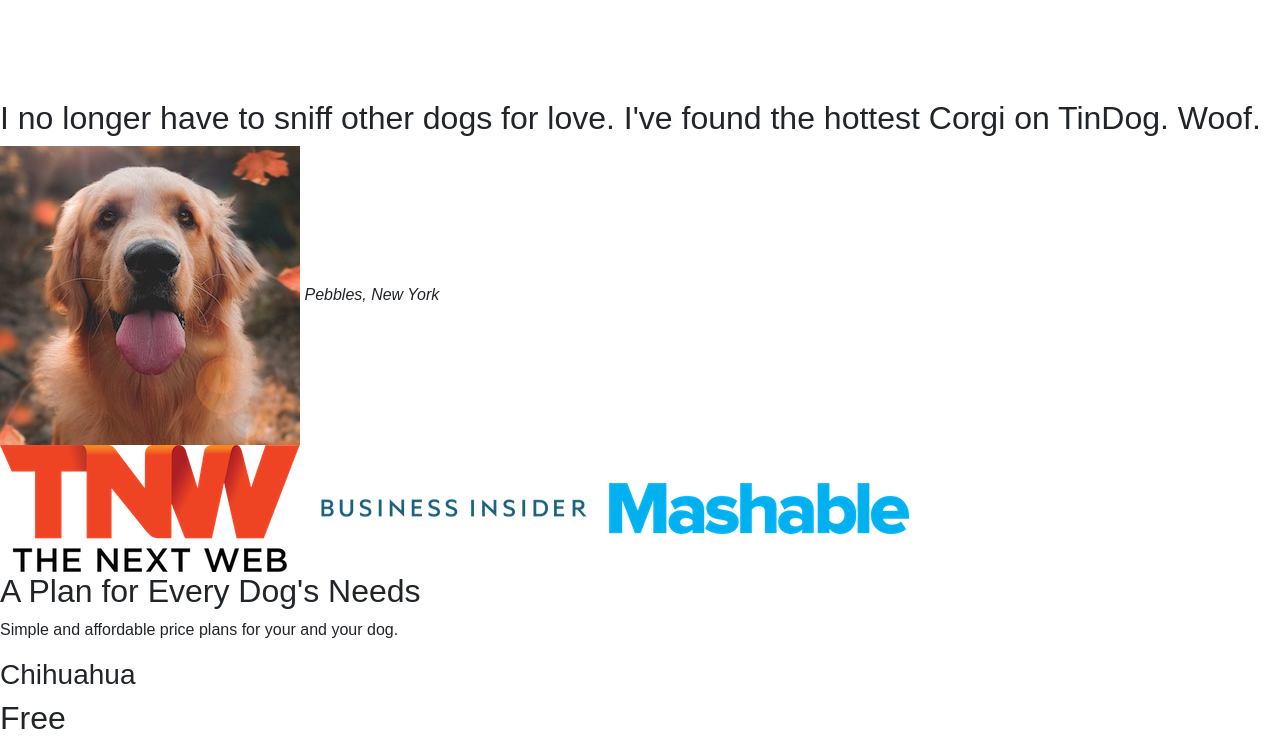
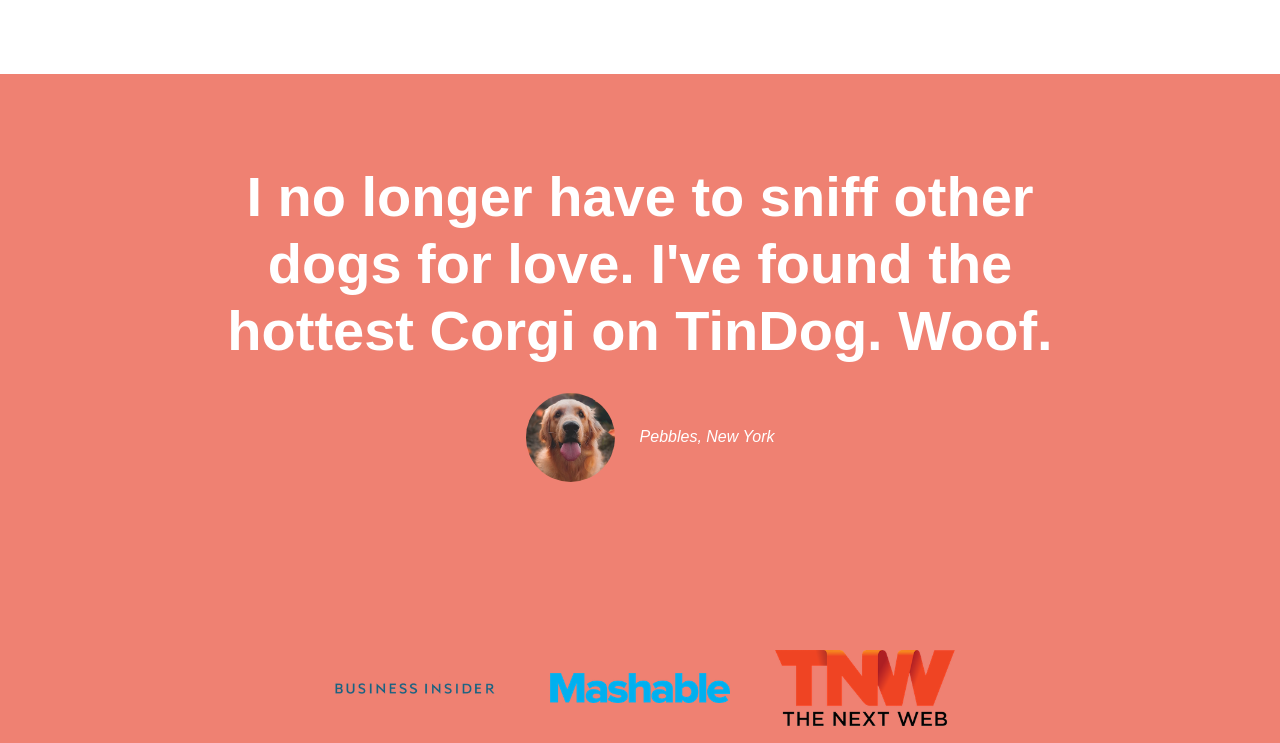
Before and after one commit to Vishnuteja-Surla/Learning-WebDev, a plain HTML site: page TinDog-Start-master/index.html in a window 1280 px wide. Shown: the part 953-1696 px from the top of the page. Drawn offline with nearby package versions, Linux system fonts and the light colour scheme.

Commit message:
Added CSS for Testimonials and Press in TinDog Website

```diff
--- a/TinDog-Start-master/css/styles.css
+++ b/TinDog-Start-master/css/styles.css
@@ -10,8 +10,9 @@ body{
     margin: 5% 3% 3% 0;
 }
 
+/* features */
 #features{
-    padding: 8% 15% 8% 15%;
+    padding: 7% 15% 7% 15%;
     text-align: center;
 }
 
@@ -42,6 +43,14 @@ h1{
     line-height: 1.5;
 }
 
+h2{
+    font-family: 'Monsterrat', sans-serif;
+    color: #fff;
+    font-weight: bold;
+    font-size: 3.5rem;
+}
+
+/* navbar */
 .navbar{
     padding: 0 0 4.5rem;
 }
@@ -61,6 +70,35 @@ h1{
     font-size: 1.2rem;
 }
 
+/* Press */
+
+#press{
+    background-color: #ef8172;
+    padding: 3%;
+    text-align: center;
+}
+
+.press-logo{
+    width: 15%;
+    margin: 1.25rem 1.25rem 3.125rem;
+}
+
+/* testimonials */
+
+#testimonials{
+    padding: 7% 15%;
+    text-align: center;
+    background-color: #ef8172;
+    color: #fff;
+}
+
+.testimonial-img{
+    margin: 1.25rem;
+    width: 10%;
+    border-radius: 100%;
+}
+
+/* title */
 #title{
     background-color: #ff4c68;
     color: white;
--- a/TinDog-Start-master/index.html
+++ b/TinDog-Start-master/index.html
@@ -100,7 +100,7 @@
   <section id="testimonials">
 
     <h2>I no longer have to sniff other dogs for love. I've found the hottest Corgi on TinDog. Woof.</h2>
-    <img src="images/dog-img.jpg" alt="dog-profile">
+    <img class="testimonial-img" src="images/dog-img.jpg" alt="dog-profile">
     <em>Pebbles, New York</em>
 
     <!-- <h2 class="testimonial-text">My dog used to be so lonely, but with TinDog's help, they've found the love of their life. I think.</h2>
@@ -113,9 +113,9 @@
   <!-- Press -->
 
   <section id="press">
-    <img src="images/tnw.png" alt="tnw-logo">
-    <img src="images/bizinsider.png" alt="biz-insider-logo">
-    <img src="images/mashable.png" alt="mashable-logo">
+    <img class="press-logo" src="images/bizinsider.png" alt="biz-insider-logo">
+    <img class="press-logo" src="images/mashable.png" alt="mashable-logo">
+    <img class="press-logo" src="images/tnw.png" alt="tnw-logo">
 
   </section>
 
```
